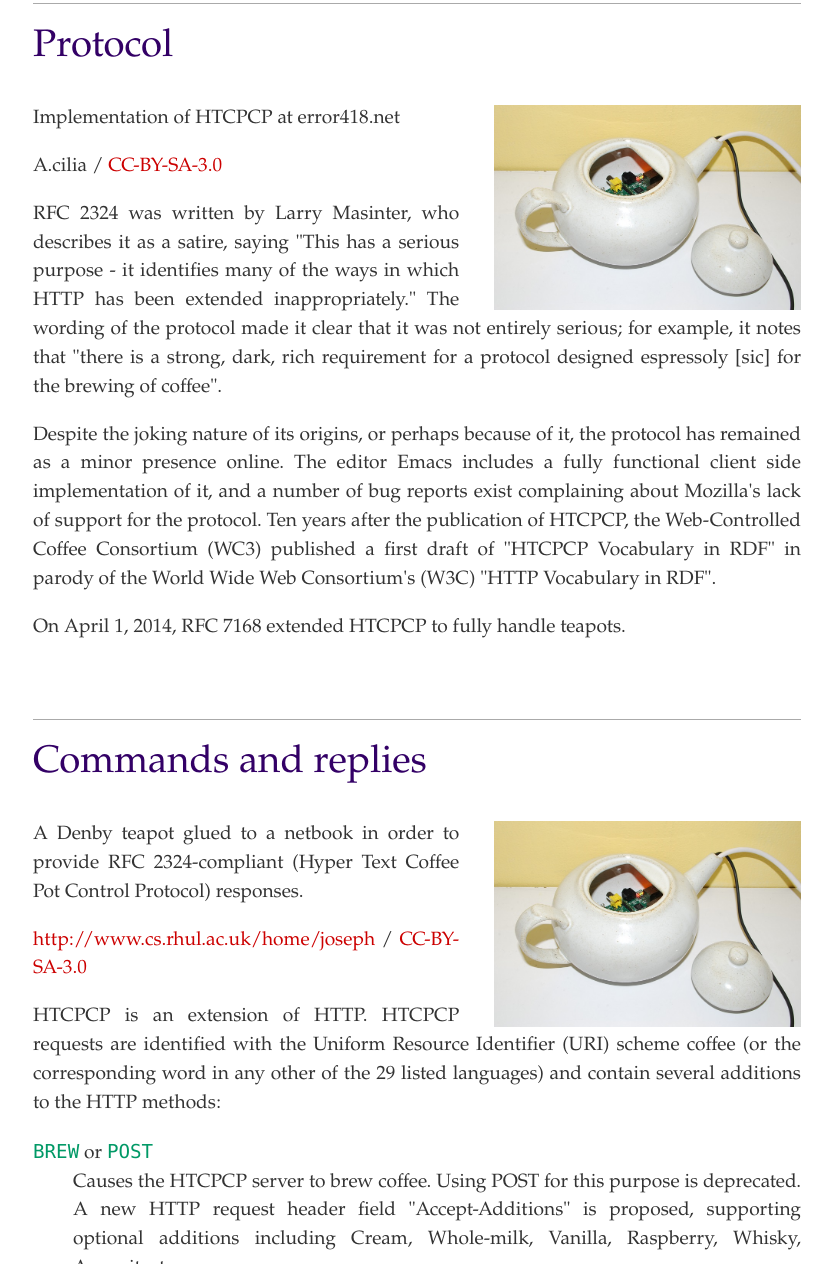
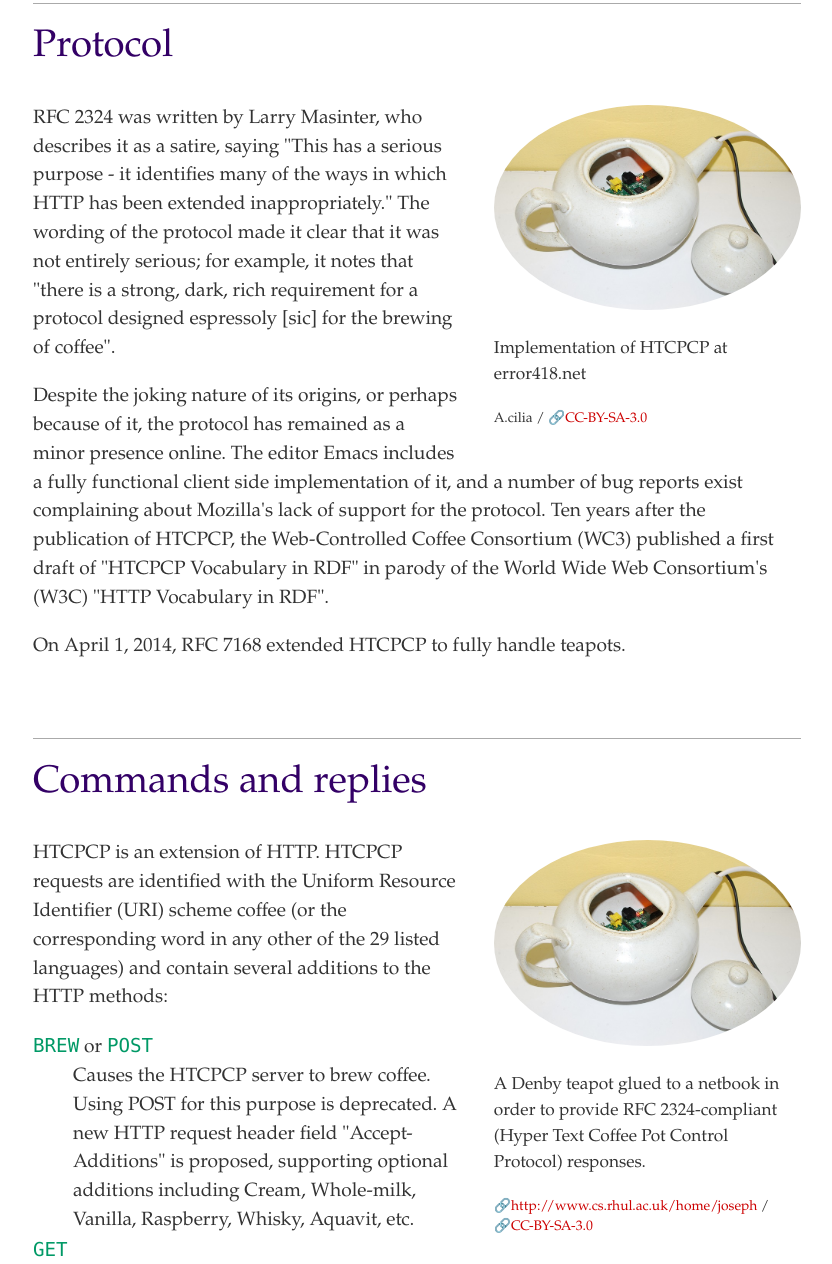
Before and after one commit to JasGostencnik/racunalniski-praktikum, a plain HTML site: page 04-css/dokument.html in a window 1280 px wide. Shown: the part 751-2015 px from the top of the page, without its empty margins (223-1055 px from the left). Drawn offline with nearby package versions, Linux system fonts and the light colour scheme.

Commit message:
Dopolni css

```diff
--- a/04-css/dokument.html
+++ b/04-css/dokument.html
@@ -33,8 +33,8 @@
     <section>
         <h2 id="protocol">Protocol</h2>
 
-        <div>
-            <img class="slika" src="Htcpcp_teapot.jpg" alt="A white teapot with a visible and a microcontroller">
+        <div class="slika">
+            <img src="Htcpcp_teapot.jpg" alt="A white teapot with a visible and a microcontroller">
             <p>Implementation of HTCPCP at error418.net</p>
             <p>A.cilia / <a href="https://creativecommons.org/licenses/by-sa/3.0/">CC-BY-SA-3.0</a></p>
         </div>
@@ -56,8 +56,8 @@
     <section>
         <h2 id="commandsreplies">Commands and replies</h2>
 
-        <div>
-            <img class="slika" src="Htcpcp_teapot.jpg" alt="A white teapot with a visible and a microcontroller">
+        <div class="slika">
+            <img src="Htcpcp_teapot.jpg" alt="A white teapot with a visible and a microcontroller">
             <p>A Denby teapot glued to a netbook in order to provide RFC 2324-compliant (Hyper Text Coffee Pot Control Protocol) responses.</p>
             <p><a href="http://www.cs.rhul.ac.uk/home/joseph">http://www.cs.rhul.ac.uk/home/joseph</a> / <a href="https://creativecommons.org/licenses/by-sa/3.0/">CC-BY-SA-3.0</a></p>
         </div>
--- a/04-css/oblikovanje.css
+++ b/04-css/oblikovanje.css
@@ -16,7 +16,7 @@ body {
         preostanek pa se enakomerno razdeli med levim in desnim robom  */
     margin: auto;
     /*  Obojestranska poravnava besedila    */
-    text-align: justify;
+    text-align: left;
 }
 
 /*  Odstranimo podčrtovanje povezav in outline (ta se včasih pokaže kot kvadratek okrog povezave)  */
@@ -26,6 +26,7 @@ a:link { color:#cc0000; }
 a:visited { color:#660066; }
 a:hover { color:#660066; }
 a:active { color:#990000; outline:none; }
+a::before {content: "🔗";}
 
 code {
     font-family: "SFMono-Regular", Consolas, "Liberation Mono", Menlo, Courier, monospace;
@@ -58,7 +59,6 @@ h2 {
 .slika {
     font-size: 0.9em;
     width: 40%;
-    text-align: left;
     float: right;
     margin-left: 2em;
 }
@@ -66,4 +66,10 @@ h2 {
 .slika img {
     width: 100%;
     height: auto;
+    border-radius: 50%;
 }
+
+.slika p:last-child {
+    font-size: 0.8em;
+    margin-top: 20px;
+}
```
